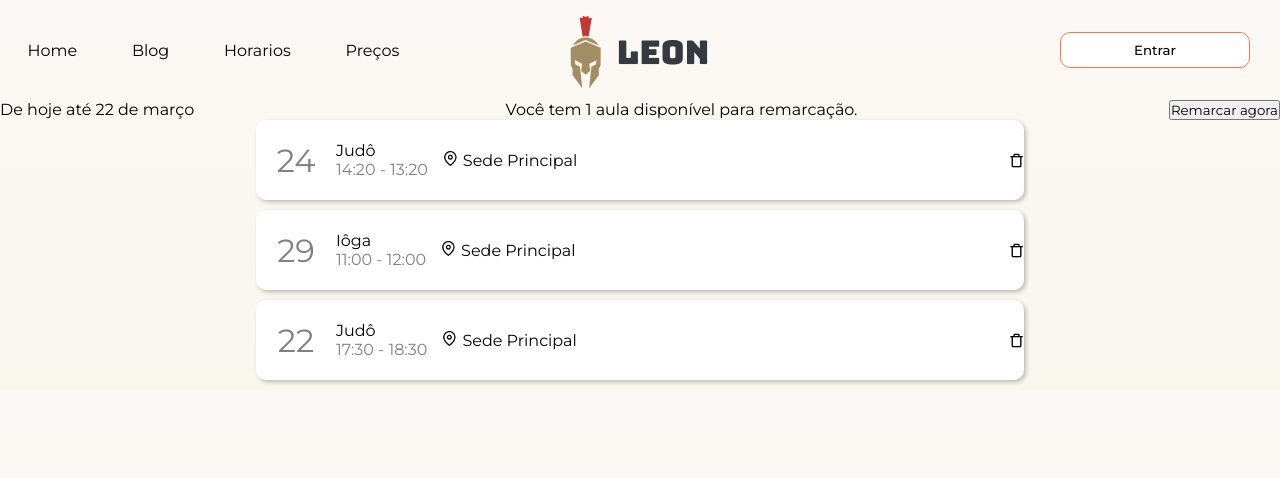
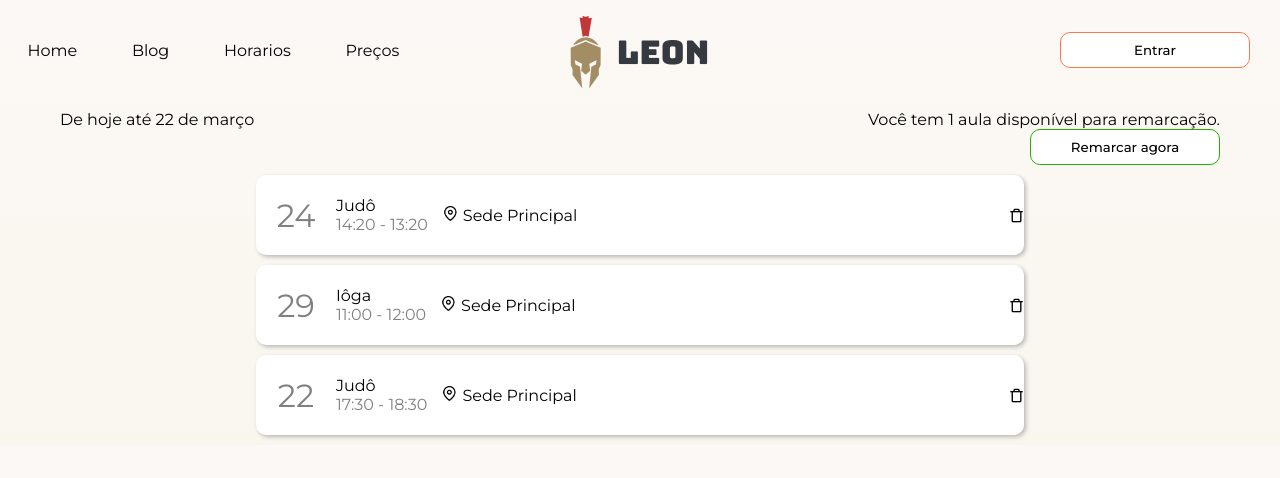
Before and after one commit to MaykonMorais/leon-front, a Next.js app: page /Schedule in a window 1280 px wide. Shown: the top 478 px of the page. Built offline with nearby package versions, Linux system fonts and the light colour scheme.

Commit message:
feature : style tittle

```diff
--- a/src/components/Schendule/Tittle.tsx
+++ b/src/components/Schendule/Tittle.tsx
@@ -1,11 +1,20 @@
-import { Container } from './styles'
+import { Container,Right,Button,Left } from './styles'
 
 export default function Head() {
 	return (
 		<Container>
+		<Left>
 			<span>De hoje até 22 de março</span>
-			<span>Você tem 1 aula disponível para remarcação.</span>
-			<button>Remarcar agora</button>
+		</Left>
+
+		<Right>
+			<div>
+				<span>Você tem 1 aula disponível para remarcação.</span>
+			</div>
+			<Button>
+				<button className='button'>Remarcar agora</button>
+			</Button>
+		</Right>
 		</Container>
 	)
 }
--- a/src/components/Schendule/styles.ts
+++ b/src/components/Schendule/styles.ts
@@ -3,4 +3,32 @@ import styled from 'styled-components'
 export const Container = styled.div`
 	display: flex;
 	justify-content: space-between;
+	padding: 10px 60px;
 `
+export const Right = styled.div`
+
+	.button {
+		background-color: white;
+		border: solid 1px #25B002;
+		width: 190px;
+		height: 36px;
+		border-radius: 10px;
+		font-family: 'Montserrat', sans-serif;
+		font-weight: 500;
+		cursor: pointer;
+		transition: all 0.5s ease;
+
+		&:hover {
+			color: white;
+			background-color: #25B002;
+			border: solid 1px white;
+		}
+	}
+`
+export const Button = styled.div`
+	display: flex;
+	justify-content: end;
+`
+export const Left = styled.div`
+	justify-content: end;
+`
--- a/src/pages/Schedule.tsx
+++ b/src/pages/Schedule.tsx
@@ -1,5 +1,5 @@
-import Navbar from '../components/Navbar/Navbar'
-import Item from '../components/Item/Item'
+import Navbar from '@components/Navbar/Navbar'
+import Item from '@components/Item/Item'
 import Tittle from '@components/Schendule/Tittle'
 import { ModelItem } from '@src/types'
 
```
